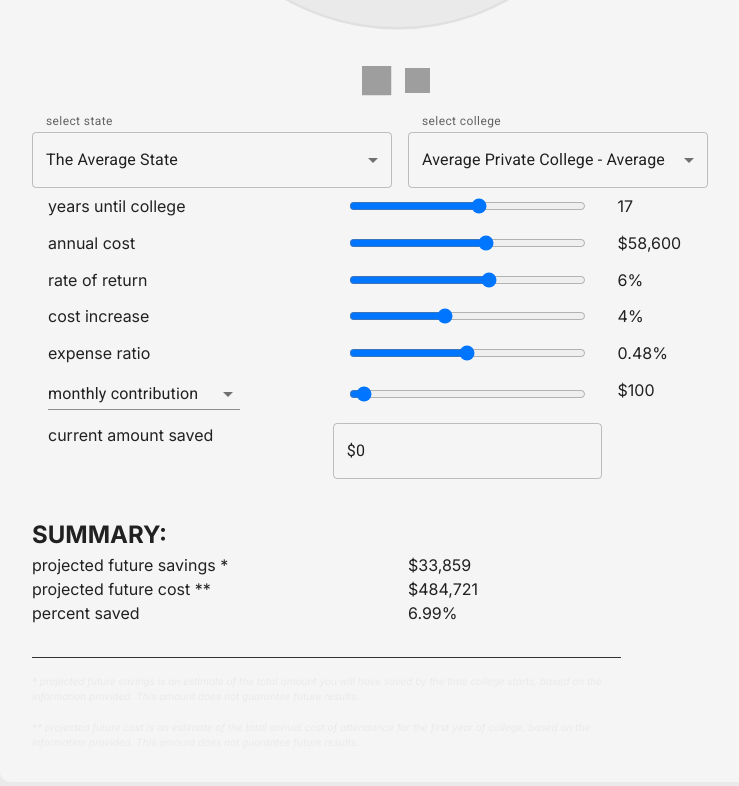
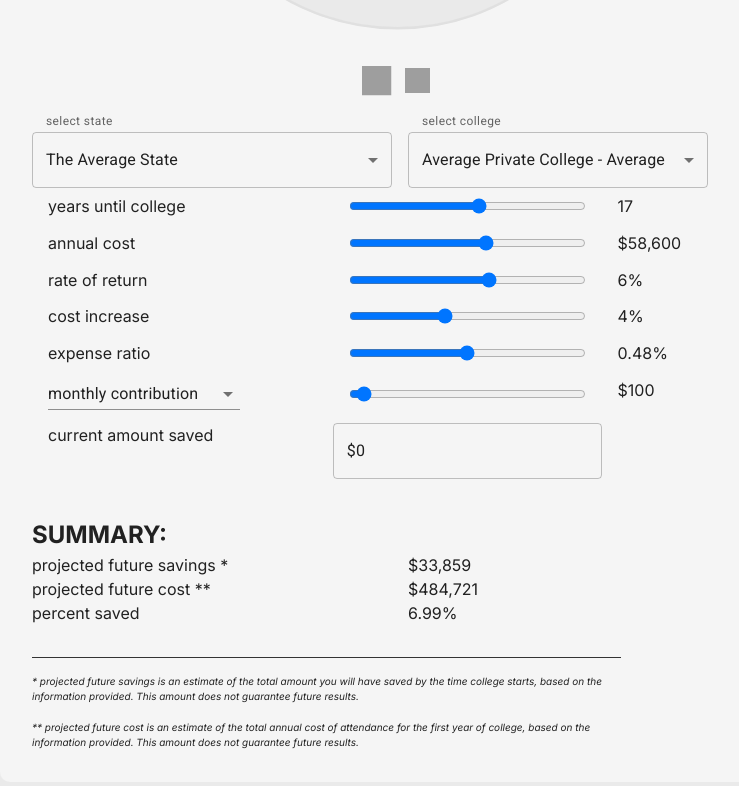
Before and after one commit to aokorodu/CollegeSavingsPlanner_React, a React (Vite) app in the folder CSP-react/: page / in a window 1280 px wide. Shown: the part 1000-1786 px from the top of the page, without its empty margins (240-979 px from the left). Built offline with nearby package versions, Linux system fonts and the light colour scheme; grey boxes are pictures that could not be loaded.

Commit message:
styling fix

```diff
--- a/CSP-react/src/App.css
+++ b/CSP-react/src/App.css
@@ -136,7 +136,6 @@ select {
   max-width: 800px;
   font-size: 10px;
   font-style: italic;
-  color: #eaeaea;
   display: flex;
   flex-direction: column;
   gap: 1rem;
```
